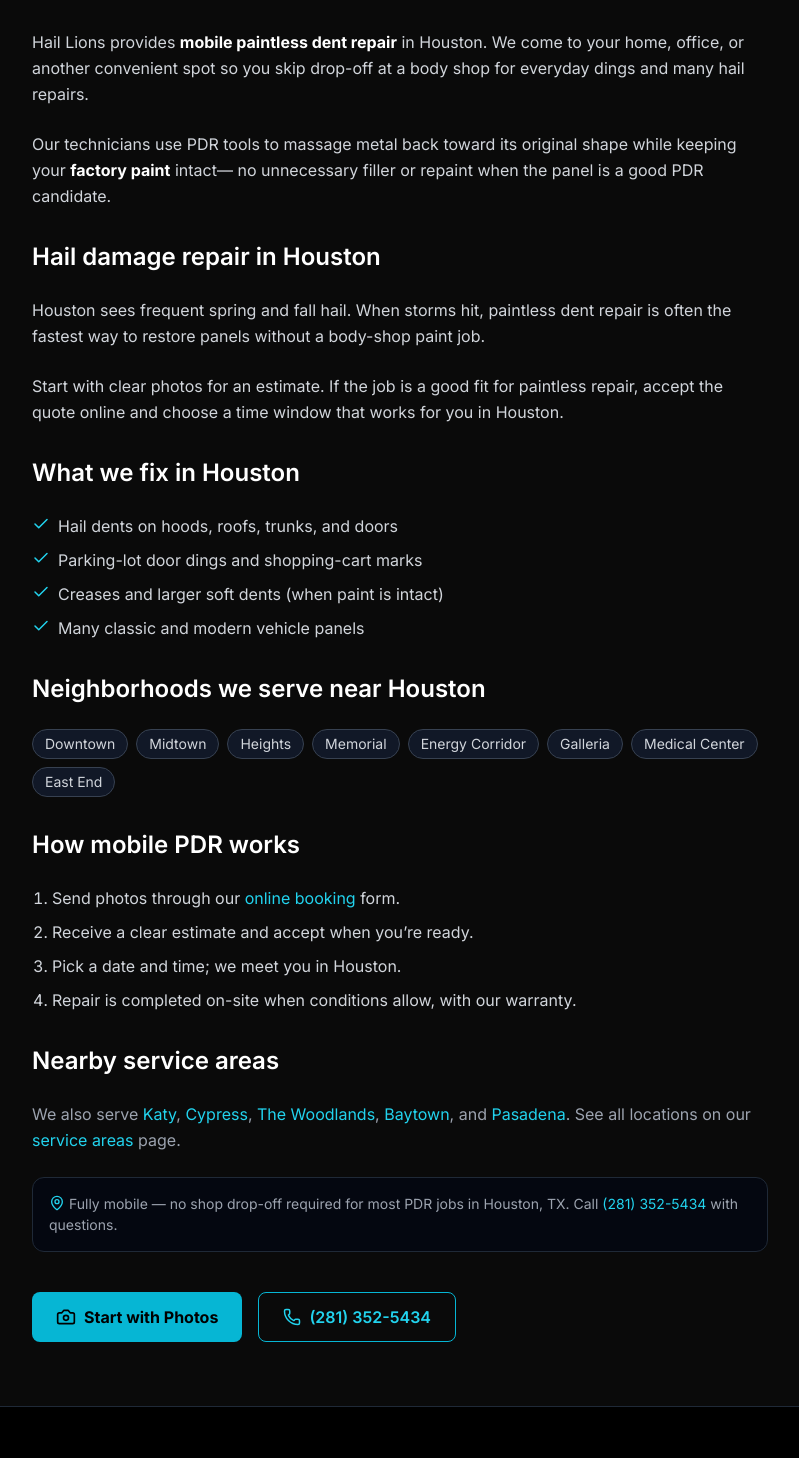
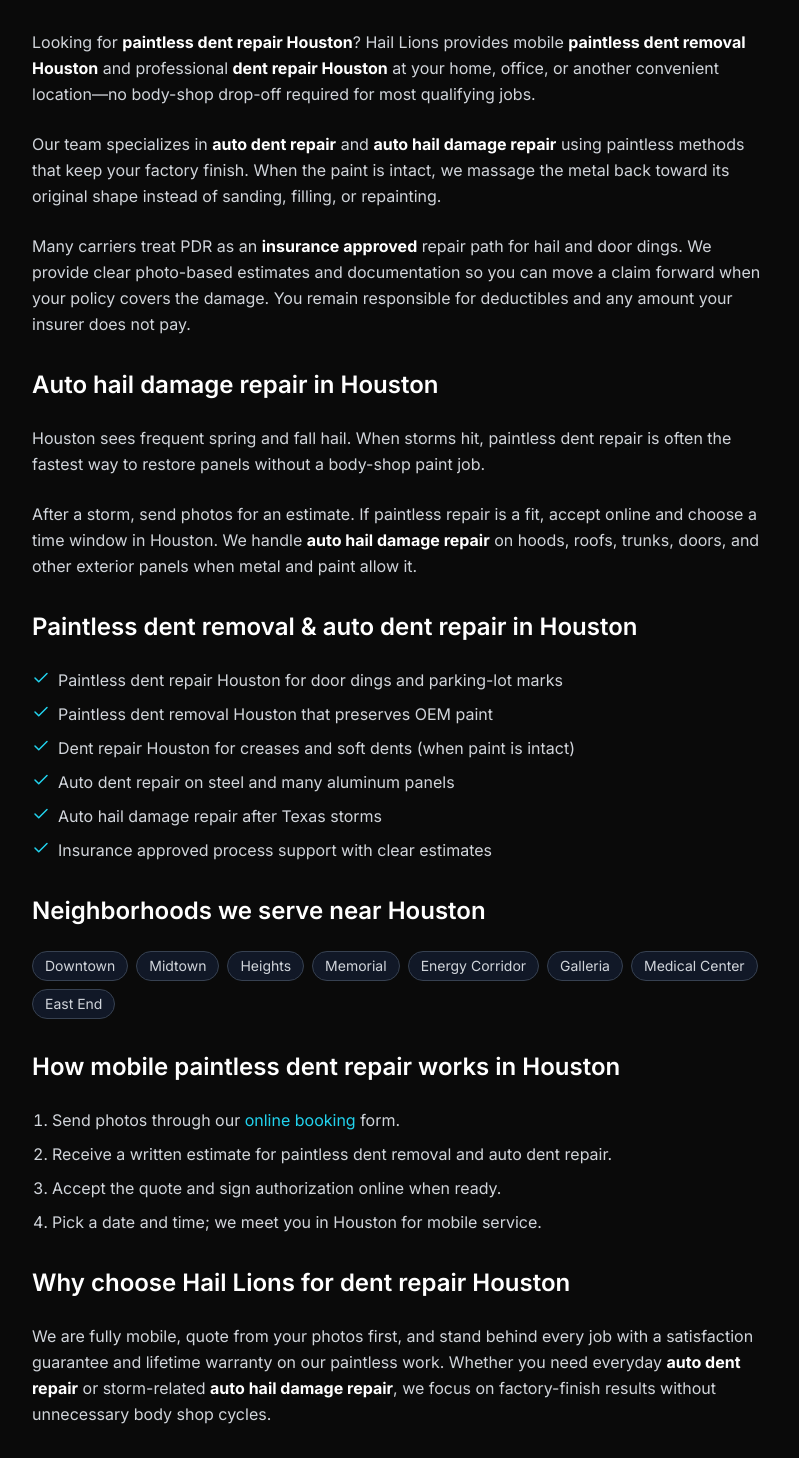
Before and after one commit to jasonubuntustudio-bot/Hail-Lions-Website-and-Scheduler, a Next.js app: page /areas/houston in a window 1280 px wide. Shown: the part 240-1698 px from the top of the page, without its empty margins (240-1039 px from the left). Built offline with nearby package versions, Linux system fonts and the light colour scheme; no server answers.

Commit message:
SEO: robust keyword content — PDR/dent removal/auto hail/insurance approved

```diff
--- a/src/components/AreaPage.tsx
+++ b/src/components/AreaPage.tsx
@@ -4,52 +4,73 @@ import { PHONE, PHONE_TEL, BUSINESS_NAME } from "@/lib/utils";
 import type { AreaContent } from "@/lib/area-content";
 
 export default function AreaPage({ area }: { area: AreaContent }) {
+  const city = area.name;
+
   return (
     <div className="mx-auto max-w-3xl px-4 py-16">
       <p className="mb-2 text-sm font-medium uppercase tracking-wide text-cyan-500/80">
         Service area · {area.stateLabel}
       </p>
       <h1 className="mb-3 text-3xl font-bold text-white sm:text-4xl">
-        {area.h1}
+        Paintless Dent Repair {city}
       </h1>
       <p className="mb-8 text-lg text-cyan-400">{area.tagline}</p>
 
       <div className="space-y-6 leading-relaxed text-gray-300">
         <p>
-          {BUSINESS_NAME} provides <strong className="text-white">mobile paintless dent repair</strong>{" "}
-          in {area.name}. We come to your home, office, or another convenient spot so you
-          skip drop-off at a body shop for everyday dings and many hail repairs.
+          Looking for{" "}
+          <strong className="text-white">paintless dent repair {city}</strong>?{" "}
+          {BUSINESS_NAME} provides mobile{" "}
+          <strong className="text-white">paintless dent removal {city}</strong>{" "}
+          and professional <strong className="text-white">dent repair {city}</strong>{" "}
+          at your home, office, or another convenient location—no body-shop
+          drop-off required for most qualifying jobs.
         </p>
 
         <p>
-          Our technicians use PDR tools to massage metal back toward its original shape
-          while keeping your <strong className="text-white">factory paint</strong> intact—
-          no unnecessary filler or repaint when the panel is a good PDR candidate.
+          Our team specializes in <strong className="text-white">auto dent repair</strong>{" "}
+          and <strong className="text-white">auto hail damage repair</strong> using
+          paintless methods that keep your factory finish. When the paint is
+          intact, we massage the metal back toward its original shape instead of
+          sanding, filling, or repainting.
+        </p>
+
+        <p>
+          Many carriers treat PDR as an{" "}
+          <strong className="text-white">insurance approved</strong> repair path
+          for hail and door dings. We provide clear photo-based estimates and
+          documentation so you can move a claim forward when your policy covers
+          the damage. You remain responsible for deductibles and any amount your
+          insurer does not pay.
         </p>
 
         {area.hailNote && (
           <>
             <h2 className="pt-2 text-2xl font-semibold text-white">
-              Hail damage repair in {area.name}
+              Auto hail damage repair in {city}
             </h2>
             <p>{area.hailNote}</p>
             <p>
-              Start with clear photos for an estimate. If the job is a good fit for
-              paintless repair, accept the quote online and choose a time window that
-              works for you in {area.name}.
+              After a storm, send photos for an estimate. If paintless repair is
+              a fit, accept online and choose a time window in {city}. We handle{" "}
+              <strong className="text-white">auto hail damage repair</strong> on
+              hoods, roofs, trunks, doors, and other exterior panels when metal
+              and paint allow it.
             </p>
           </>
         )}
 
         <h2 className="pt-2 text-2xl font-semibold text-white">
-          What we fix in {area.name}
+          Paintless dent removal & auto dent repair in {city}
         </h2>
         <ul className="space-y-2">
           {[
-            "Hail dents on hoods, roofs, trunks, and doors",
-            "Parking-lot door dings and shopping-cart marks",
-            "Creases and larger soft dents (when paint is intact)",
-            "Many classic and modern vehicle panels",
+            `Paintless dent repair ${city} for door dings and parking-lot marks`,
+            `Paintless dent removal ${city} that preserves OEM paint`,
+            `Dent repair ${city} for creases and soft dents (when paint is intact)`,
+            "Auto dent repair on steel and many aluminum panels",
+            "Auto hail damage repair after Texas storms",
+            "Insurance approved process support with clear estimates",
           ].map((item) => (
             <li key={item} className="flex items-start gap-2">
               <Check className="mt-0.5 shrink-0 text-cyan-400" size={18} />
@@ -61,7 +82,7 @@ export default function AreaPage({ area }: { area: AreaContent }) {
         {area.neighborhoods && area.neighborhoods.length > 0 && (
           <>
             <h2 className="pt-2 text-2xl font-semibold text-white">
-              Neighborhoods we serve near {area.name}
+              Neighborhoods we serve near {city}
             </h2>
             <p className="flex flex-wrap gap-2">
               {area.neighborhoods.map((n) => (
@@ -77,7 +98,7 @@ export default function AreaPage({ area }: { area: AreaContent }) {
         )}
 
         <h2 className="pt-2 text-2xl font-semibold text-white">
-          How mobile PDR works
+          How mobile paintless dent repair works in {city}
         </h2>
         <ol className="list-decimal space-y-2 pl-5">
           <li>
@@ -87,10 +108,27 @@ export default function AreaPage({ area }: { area: AreaContent }) {
             </Link>{" "}
             form.
           </li>
-          <li>Receive a clear estimate and accept when you’re ready.</li>
-          <li>Pick a date and time; we meet you in {area.name}.</li>
-          <li>Repair is completed on-site when conditions allow, with our warranty.</li>
+          <li>
+            Receive a written estimate for paintless dent removal and auto dent
+            repair.
+          </li>
+          <li>Accept the quote and sign authorization online when ready.</li>
+          <li>
+            Pick a date and time; we meet you in {city} for mobile service.
+          </li>
         </ol>
+
+        <h2 className="pt-2 text-2xl font-semibold text-white">
+          Why choose Hail Lions for dent repair {city}
+        </h2>
+        <p>
+          We are fully mobile, quote from your photos first, and stand behind
+          every job with a satisfaction guarantee and lifetime warranty on our
+          paintless work. Whether you need everyday{" "}
+          <strong className="text-white">auto dent repair</strong> or storm-related{" "}
+          <strong className="text-white">auto hail damage repair</strong>, we focus
+          on factory-finish results without unnecessary body shop cycles.
+        </p>
 
         {area.nearby && area.nearby.length > 0 && (
           <>
@@ -98,7 +136,7 @@ export default function AreaPage({ area }: { area: AreaContent }) {
               Nearby service areas
             </h2>
             <p className="text-gray-400">
-              We also serve{" "}
+              We also offer paintless dent repair in{" "}
               {area.nearby.map((n, i) => (
                 <span key={n}>
                   {i > 0 && (i === area.nearby!.length - 1 ? ", and " : ", ")}
@@ -120,12 +158,13 @@ export default function AreaPage({ area }: { area: AreaContent }) {
         )}
 
         <p className="rounded-xl border border-gray-800 bg-gray-950/80 p-4 text-sm text-gray-400">
-          <MapPin className="mb-1 inline text-cyan-400" size={16} /> Fully mobile —
-          no shop drop-off required for most PDR jobs in {area.stateLabel}. Call{" "}
+          <MapPin className="mb-1 inline text-cyan-400" size={16} /> Fully mobile{" "}
+          <strong className="text-gray-300">paintless dent repair {city}</strong>{" "}
+          — call{" "}
           <a href={`tel:${PHONE_TEL}`} className="text-cyan-400 hover:underline">
             {PHONE}
           </a>{" "}
-          with questions.
+          with questions about insurance approved claims or scheduling.
         </p>
       </div>
 
```
